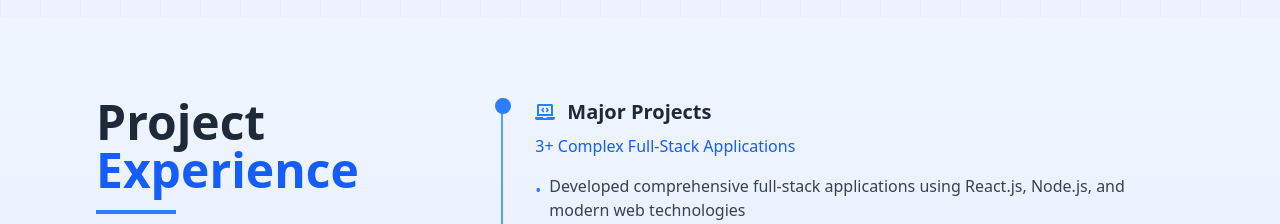
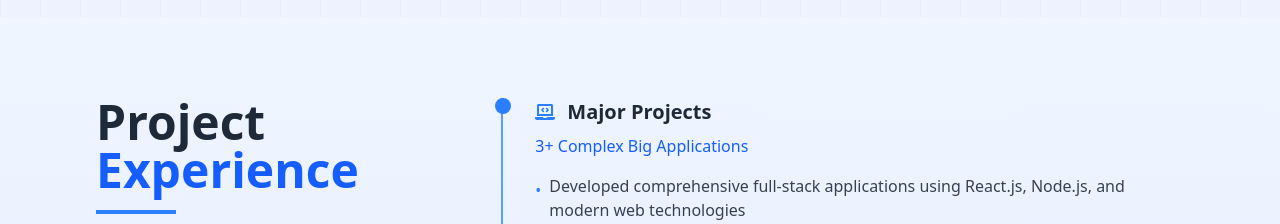
Before and after one commit to tabish-27/Showcase, a React (Vite) app: page / in a window 1280 px wide. Shown: the part 1500-1724 px from the top of the page. Built offline with nearby package versions, Linux system fonts and the light colour scheme.

Commit message:
Changes in Exp Section

```diff
--- a/src/Components/Pages/Experience.jsx
+++ b/src/Components/Pages/Experience.jsx
@@ -100,7 +100,7 @@ const Experience = () => {
                 className="text-blue-600 dark:text-purple-400 mb-4 font-medium"
                 whileHover={{ x: 3 }}
               >
-                3+ Complex Full-Stack Applications
+                3+ Complex Big Applications
               </motion.p>
 
               <ul className="space-y-3 text-gray-700 dark:text-gray-300">
```
